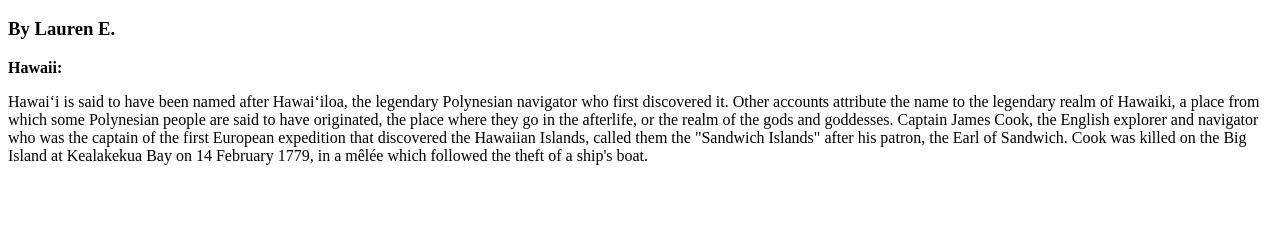
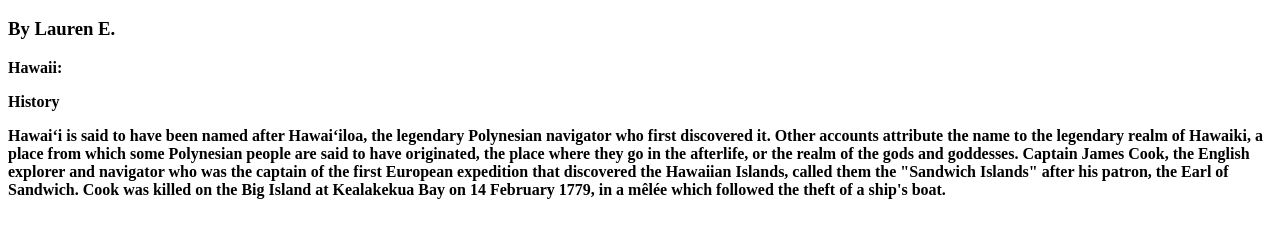
Before and after one commit to Laelbr/Amazing-Beaches, a plain HTML site: page index.html in a window 1280 px wide. Shown: the part 48-286 px from the top of the page. Drawn offline with Linux system fonts and the light colour scheme.

Commit message:
Update index.html

```diff
--- a/index.html
+++ b/index.html
@@ -5,6 +5,7 @@
   <h3>By Lauren E.</h3>
 
   <p><strong>Hawaii:</strong></p>
+  <strong>History<strong>
   <p>Hawaiʻi is said to have been named after Hawaiʻiloa, the legendary Polynesian navigator who first discovered it. Other accounts attribute the name to the legendary realm of Hawaiki, a place from which some Polynesian people are said to have originated, the place where they go in the afterlife, or the realm of the gods and goddesses. Captain James Cook, the English explorer and navigator who was the captain of the first European expedition that discovered the Hawaiian Islands, called them the "Sandwich Islands" after his patron, the Earl of Sandwich. Cook was killed on the Big Island at Kealakekua Bay on 14 February 1779, in a mêlée which followed the theft of a ship's boat.<p>
   <img>
 </body>
```
